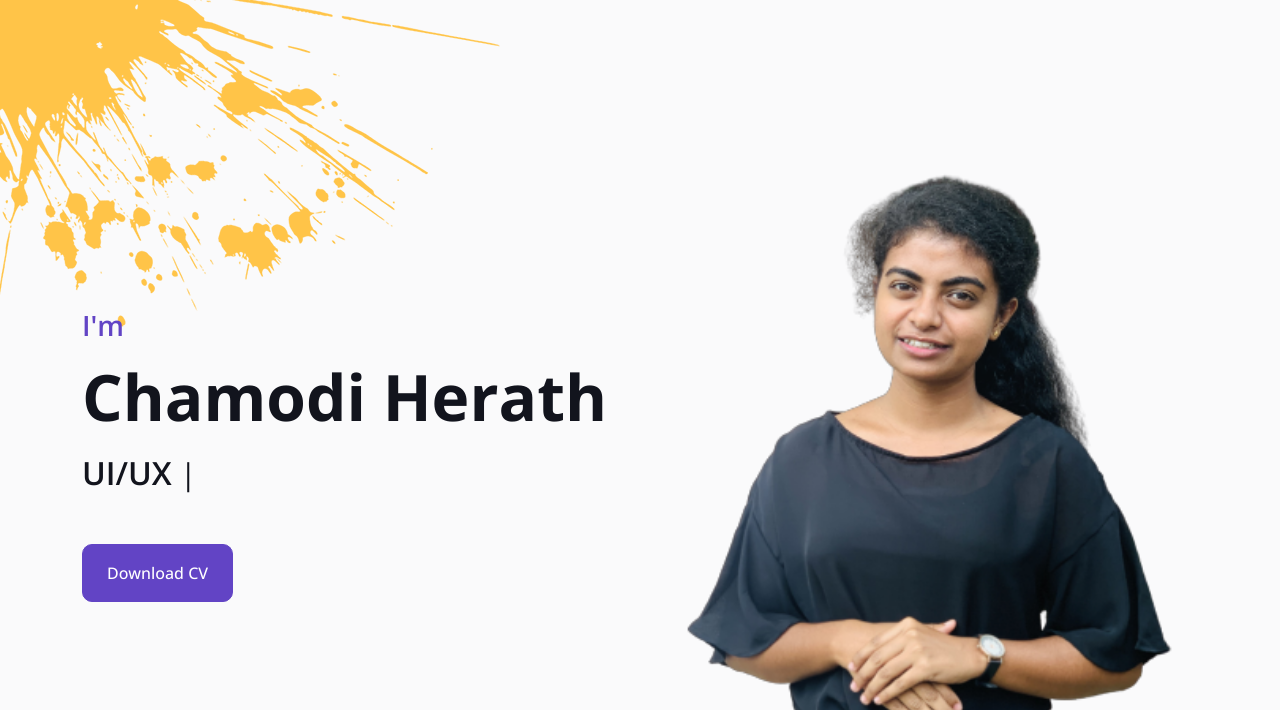
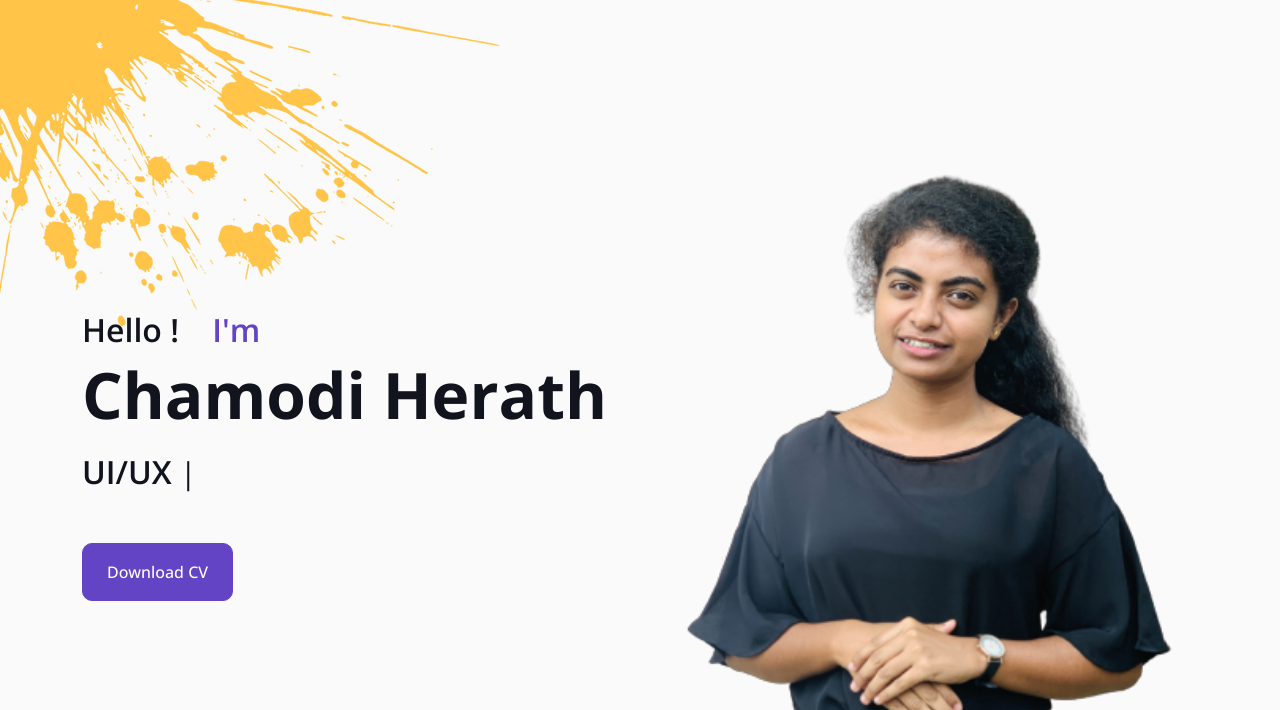
Before and after one commit to Chathurangi67herath/My_Portfolio, a plain HTML site: page index.html in a window 1280 px wide. Shown: the top 710 px of the page. Drawn offline with nearby package versions, Linux system fonts and the light colour scheme.

Commit message:
header update

```diff
--- a/index.html
+++ b/index.html
@@ -116,7 +116,10 @@
       <div class="container">
         <div class="row g-5 align-items-center">
           <div class="col-lg-6 py-6 pb-0 pt-lg-0">
-            <h3 class="text-primary mb-3">I'm</h3>
+            <h2>
+              Hello ! &nbsp; &nbsp;<span class="text-primary mb-3">I'm</span>
+            </h2>
+
             <h1 class="display-3 mb-3">Chamodi Herath</h1>
             <h2 class="typed-text-output d-inline"></h2>
             <div class="typed-text d-none">
```
